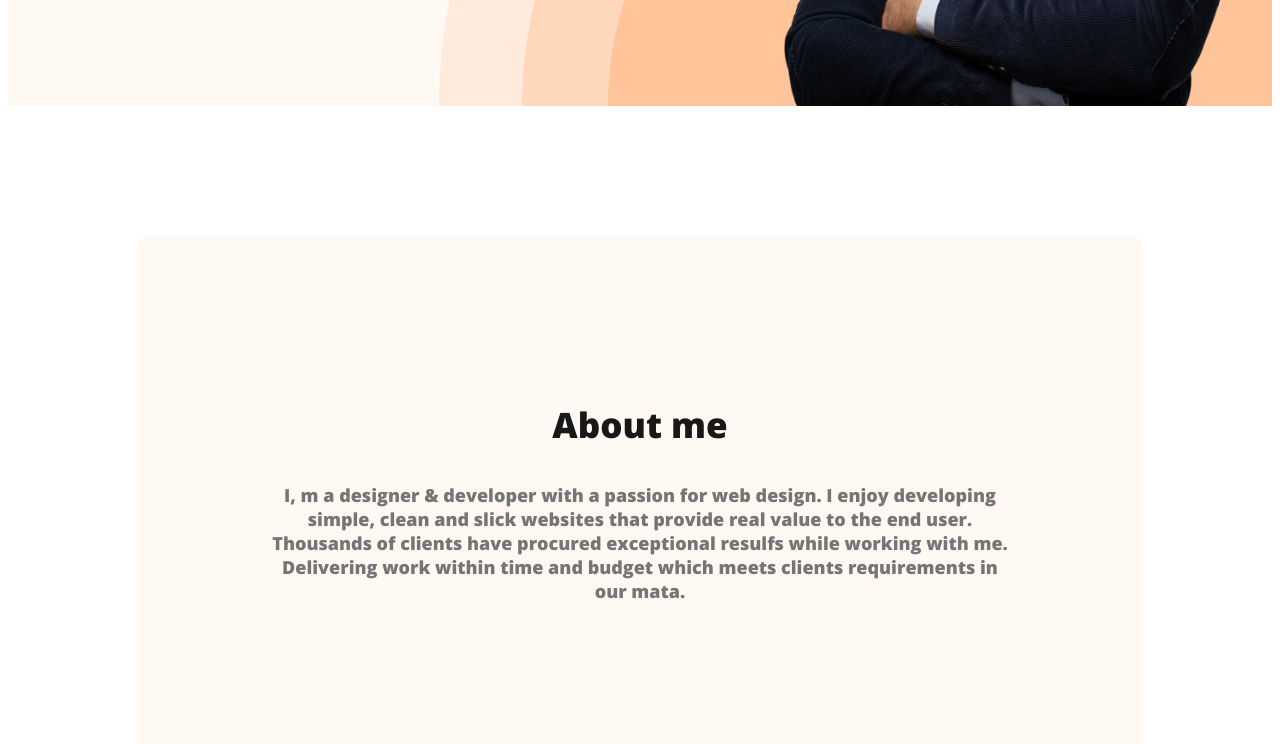
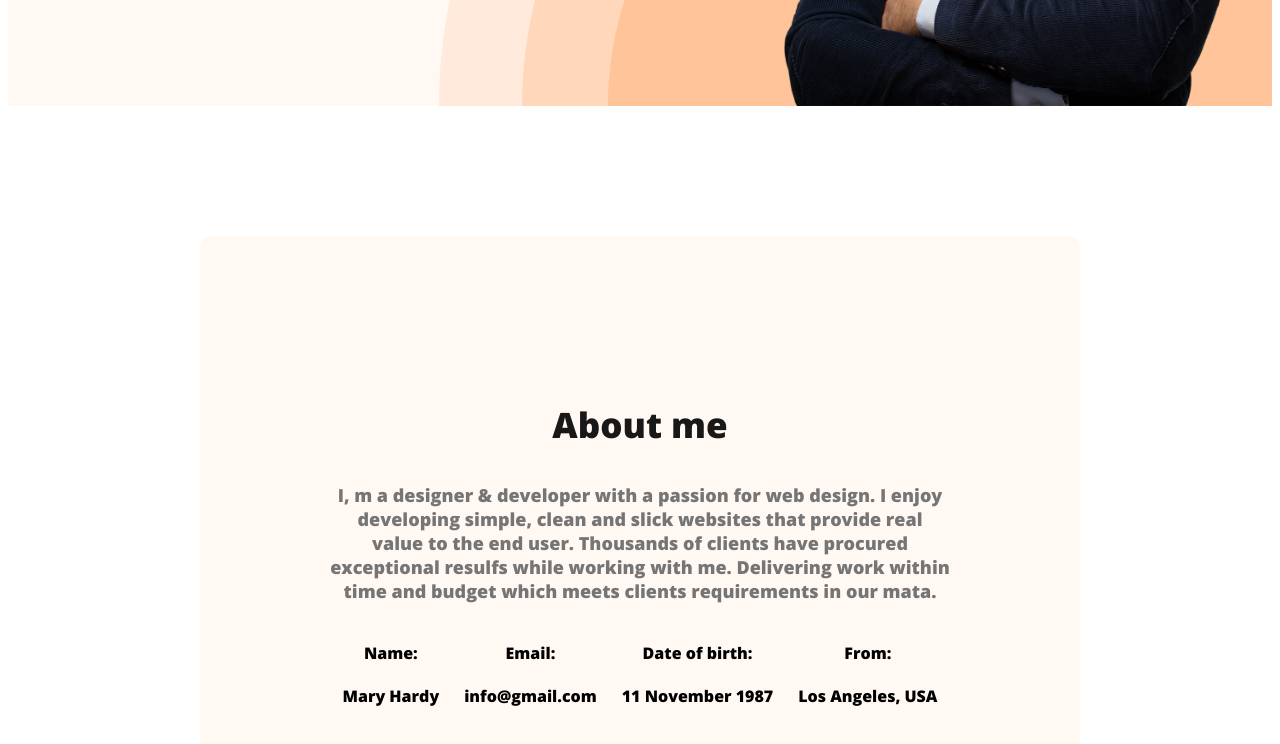
Before and after one commit to farha12345678/-developer-portfolio, a plain HTML site: page index.html in a window 1280 px wide. Shown: the part 662-1406 px from the top of the page. Drawn offline with nearby package versions, Linux system fonts and the light colour scheme.

Commit message:
about information

```diff
--- a/index.html
+++ b/index.html
@@ -42,6 +42,32 @@
         <section class="about">
             <h3 class="section-title">About me</h3>
             <p class="section-description">I, m a designer & developer with a passion for web design. I enjoy developing simple, clean and slick websites that provide real value to the end user. Thousands of clients have procured exceptional resulfs while working with me. Delivering work within time and budget which meets clients requirements in our mata.</p>
+            <div class="about-info-container">
+                <div class="about-info">
+                    <h4 class="info-title">Name:</h4>
+                    <p class="info-description">Mary Hardy</p>
+                </div>
+                <div class="about-info">
+                    <h4 class="info-title">Email:
+                        </h4>
+                    <p class="info-description">
+                        info@gmail.com</p>
+                </div>
+                <div class="about-info">
+                    <h4 class="info-title">Date of birth:
+                        </h4>
+                    <p class="info-description">11 November 1987</p>
+                </div>
+                <div class="about-info">
+                    <h4 class="info-title">From:
+                        </h4>
+                    <p class="info-description">
+                        Los Angeles, USA</p>
+                </div>
+
+
+
+            </div>
 
 
         </section>
--- a/styles/portfolio.css
+++ b/styles/portfolio.css
@@ -106,6 +106,10 @@
  }
 
  /* main section styles */
+ main{
+    max-width: 1140px;
+    margin: 0 auto;
+ }
 
  /* about section styles */
  .about {
@@ -116,3 +120,10 @@
 
 
  }
+ .about-info-container{
+    display: flex;
+    justify-content: space-around;
+ }
+ .about-info{
+    text-align: center;
+ }
```
